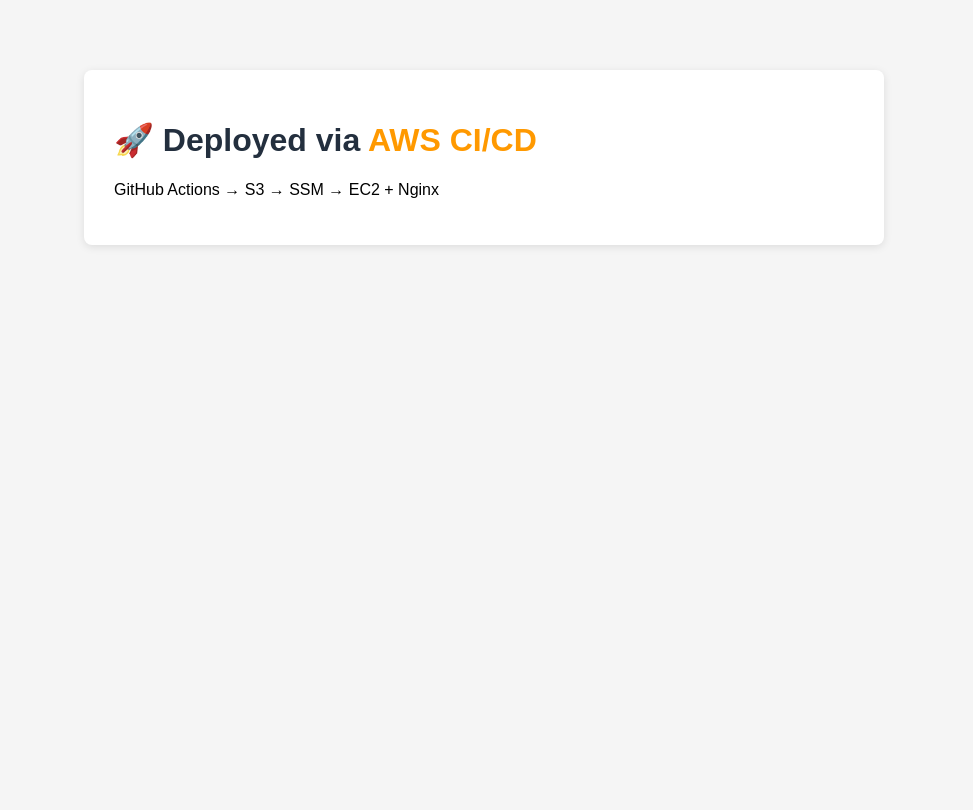
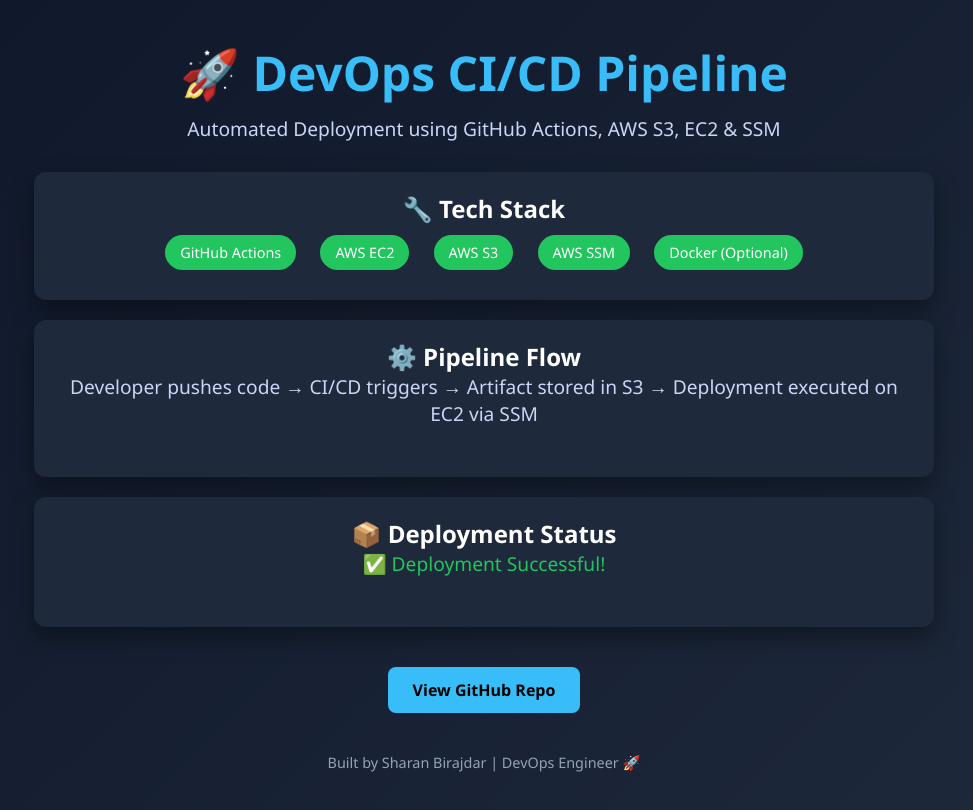
Before and after one commit to Sharan-Birajdar/End-to-End-CI-CD-Pipeline-with-GitHub-Actions-EC2-S3-SSM, a plain HTML site: page app/index.html in a window 1280 px wide. Shown: the whole page, without its empty margins (156-1129 px from the left). Drawn offline with Linux system fonts and the light colour scheme.

Commit message:
Update index.html

```diff
--- a/app/index.html
+++ b/app/index.html
@@ -1,19 +1,132 @@
 <!DOCTYPE html>
 <html lang="en">
 <head>
-  <meta charset="UTF-8">
-  <title>My App</title>
+  <meta charset="UTF-8" />
+  <meta name="viewport" content="width=device-width, initial-scale=1.0"/>
+  <title>DevOps CI/CD Pipeline</title>
+
   <style>
-    body { font-family: Arial, sans-serif; max-width: 800px; margin: 50px auto; padding: 20px; background: #f5f5f5; }
-    .card { background: #fff; padding: 30px; border-radius: 8px; box-shadow: 0 2px 8px rgba(0,0,0,0.1); }
-    h1 { color: #232f3e; }
-    span { color: #ff9900; }
+    * {
+      margin: 0;
+      padding: 0;
+      box-sizing: border-box;
+      font-family: 'Segoe UI', sans-serif;
+    }
+
+    body {
+      background: linear-gradient(135deg, #0f172a, #1e293b);
+      color: #fff;
+      text-align: center;
+      padding: 40px;
+    }
+
+    .container {
+      max-width: 900px;
+      margin: auto;
+    }
+
+    h1 {
+      font-size: 3rem;
+      margin-bottom: 10px;
+      color: #38bdf8;
+    }
+
+    p {
+      font-size: 1.2rem;
+      color: #cbd5f5;
+      margin-bottom: 30px;
+    }
+
+    .card {
+      background: #1e293b;
+      padding: 20px;
+      border-radius: 12px;
+      margin: 20px 0;
+      box-shadow: 0 10px 25px rgba(0,0,0,0.4);
+    }
+
+    .badge {
+      display: inline-block;
+      padding: 8px 15px;
+      background: #22c55e;
+      border-radius: 20px;
+      margin: 10px;
+      font-size: 0.9rem;
+    }
+
+    .btn {
+      display: inline-block;
+      margin-top: 20px;
+      padding: 12px 25px;
+      background: #38bdf8;
+      color: #000;
+      border-radius: 8px;
+      text-decoration: none;
+      font-weight: bold;
+      transition: 0.3s;
+    }
+
+    .btn:hover {
+      background: #0ea5e9;
+      transform: scale(1.05);
+    }
+
+    footer {
+      margin-top: 40px;
+      color: #94a3b8;
+      font-size: 0.9rem;
+    }
   </style>
 </head>
+
 <body>
-  <div class="card">
-    <h1>🚀 Deployed via <span>AWS CI/CD</span></h1>
-    <p>GitHub Actions → S3 → SSM → EC2 + Nginx</p>
+
+  <div class="container">
+
+    <h1>🚀 DevOps CI/CD Pipeline</h1>
+    <p>Automated Deployment using GitHub Actions, AWS S3, EC2 & SSM</p>
+
+    <div class="card">
+      <h2>🔧 Tech Stack</h2>
+      <div>
+        <span class="badge">GitHub Actions</span>
+        <span class="badge">AWS EC2</span>
+        <span class="badge">AWS S3</span>
+        <span class="badge">AWS SSM</span>
+        <span class="badge">Docker (Optional)</span>
+      </div>
+    </div>
+
+    <div class="card">
+      <h2>⚙️ Pipeline Flow</h2>
+      <p>
+        Developer pushes code → CI/CD triggers → Artifact stored in S3 →
+        Deployment executed on EC2 via SSM
+      </p>
+    </div>
+
+    <div class="card">
+      <h2>📦 Deployment Status</h2>
+      <p id="status">Checking...</p>
+    </div>
+
+    <a href="#" class="btn">View GitHub Repo</a>
+
+    <footer>
+      Built by Sharan Birajdar | DevOps Engineer 🚀
+    </footer>
+
   </div>
+
+  <script>
+    // Simulated deployment status
+    const status = document.getElementById("status");
+
+    setTimeout(() => {
+      status.innerText = "✅ Deployment Successful!";
+      status.style.color = "#22c55e";
+    }, 1500);
+  </script>
+
 </body>
 </html>
```
